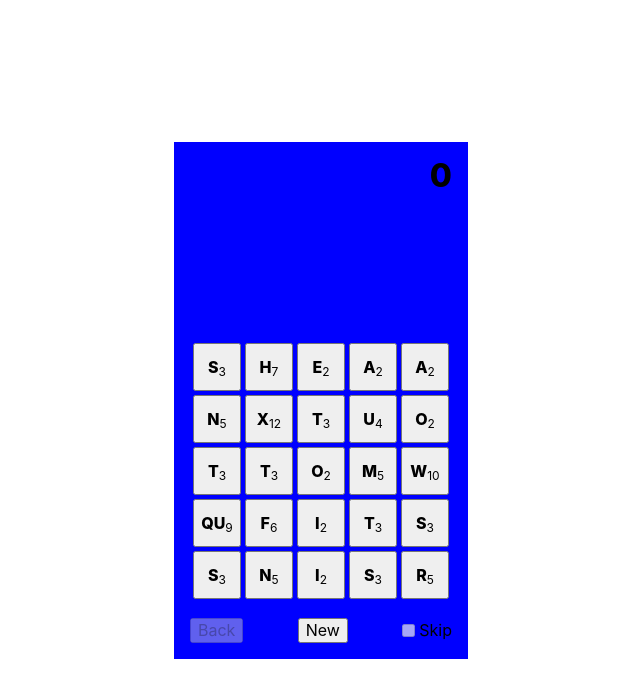
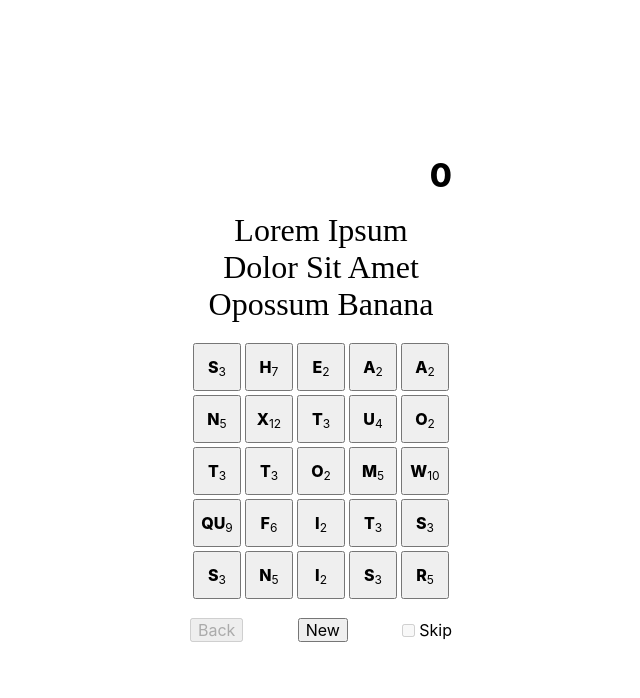
Before and after one commit to benrosen/letter-threader, a React (Create React App) app: page / in a window 1280 px wide. Shown: the top 698 px of the page, without its empty margins (319-959 px from the left). Built offline with nearby package versions, Linux system fonts and the light colour scheme.

Commit message:
remove blue background

```diff
--- a/src/App.tsx
+++ b/src/App.tsx
@@ -178,7 +178,6 @@ export const App = () => {
                 padding: "1rem",
                 justifyContent: "space-between",
                 alignItems: "center",
-                backgroundColor: "blue"
             }}>
                 <div
                     style={{
@@ -190,7 +189,7 @@ export const App = () => {
                 >
                     <div style={{
                         fontSize: "2rem",
-                        fontWeight: 800
+                        fontWeight: 800,
                     }}>
                         {composition.reduce<number>((total, {glyph}) => {
                             const glyphValue = glyphValues[glyph];
@@ -202,7 +201,7 @@ export const App = () => {
                 <div
                     style={{
                         textAlign: "center",
-                        fontSize: "1.5rem",
+                        fontSize: "2rem",
                         display: "block",
                         maxWidth: "15rem",
                         wordBreak: "break-word",
@@ -210,9 +209,10 @@ export const App = () => {
                         fontFamily: "serif"
                     }}
                 >
-                    {composition
-                        .map(({glyph}) => (glyph === "_" ? " " : glyph.toLowerCase()))
-                        .join("")}
+                    {/*{composition*/}
+                    {/*    .map(({glyph}) => (glyph === "_" ? " " : glyph.toLowerCase()))*/}
+                    {/*    .join("")}*/}
+                    Lorem ipsum dolor sit amet opossum banana
                 </div>
                 <div style={{display: "flex", flexDirection: "column", gap: "1rem"}}>
                     <table style={{display: "inline-block"}}>
```
